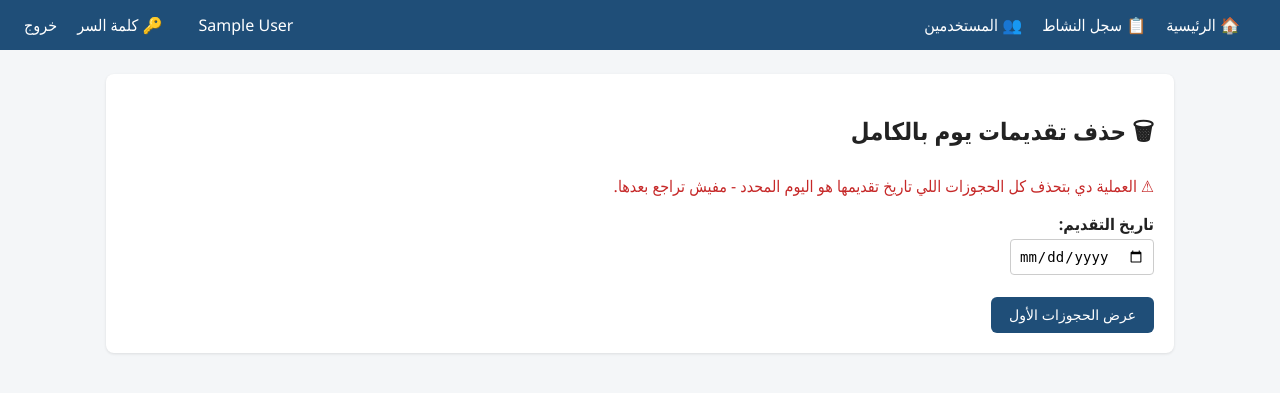
After one commit to kadamos2012/accounting-webapp, a Flask app: page /delete-day in a window 1280 px wide. The commit adds this page. Shown: the top 393 px of the page. Run offline with Flask 3, Linux system fonts and the light colour scheme; the visitor is signed in with stand-in values (Sample User, id 1); some libraries are stand-ins or nearby versions.

Commit message:
Revert incorrect approval-suppliers concept (approval = visa, same 3 suppliers); add delete-day feature

```diff
--- a/app.py
+++ b/app.py
@@ -932,6 +932,32 @@ def undo_import_page():
     return render_template("undo_import.html", last=last, result=result)
 
 
+@app.route("/delete-day", methods=["GET", "POST"])
+@login_required
+def delete_day_page():
+    result = None
+    preview = None
+    if request.method == "POST":
+        target_date = request.form.get("target_date", "").strip()
+        conn = get_connection(dict_cursor=True)
+        cur = conn.cursor()
+        if request.form.get("action") == "preview":
+            cur.execute("""
+                SELECT id, name, national_id, agent, package_code, total_sales
+                FROM sales WHERE submission_date = %s ORDER BY id
+            """, (target_date,))
+            preview = {"date": target_date, "rows": cur.fetchall()}
+        elif request.form.get("action") == "confirm_delete":
+            cur.execute("SELECT COUNT(*) AS cnt FROM sales WHERE submission_date = %s", (target_date,))
+            count = cur.fetchone()["cnt"]
+            cur.execute("DELETE FROM sales WHERE submission_date = %s", (target_date,))
+            conn.commit()
+            log("حذف تقديمات يوم", f"حذف {count} حجز بتاريخ تقديم {target_date}")
+            result = {"deleted": count, "date": target_date}
+        conn.close()
+    return render_template("delete_day.html", result=result, preview=preview)
+
+
 @app.route("/activity-log")
 @login_required
 @admin_required
--- a/templates/dashboard.html
+++ b/templates/dashboard.html
@@ -48,6 +48,7 @@
         <a href="{{ url_for('price_change_page') }}" class="btn" style="background:#00695C;">📆 سعر جديد من تاريخ</a>
         <a href="{{ url_for('health_check_page') }}" class="btn" style="background:#455A64;">🩺 فحص الصحة</a>
         <a href="{{ url_for('undo_import_page') }}" class="btn" style="background:#455A64;">↩ التراجع عن آخر استيراد</a>
+        <a href="{{ url_for('delete_day_page') }}" class="btn" style="background:#c62828;">🗑 حذف تقديمات يوم</a>
     </div>
 </div>
 {% endblock %}
--- /dev/null
+++ b/templates/delete_day.html
@@ -0,0 +1,45 @@
+{% extends "base.html" %}
+{% block title %}حذف تقديمات يوم{% endblock %}
+{% block content %}
+<div class="card">
+    <h2>🗑 حذف تقديمات يوم بالكامل</h2>
+    <p style="color:#c62828;">⚠ العملية دي بتحذف كل الحجوزات اللي تاريخ تقديمها هو اليوم المحدد - مفيش تراجع بعدها.</p>
+    <form method="post">
+        <input type="hidden" name="action" value="preview">
+        <label>تاريخ التقديم:</label>
+        <input type="date" name="target_date" required>
+        <br><br>
+        <button type="submit" class="btn">عرض الحجوزات الأول</button>
+    </form>
+</div>
+
+{% if preview %}
+<div class="card">
+    <h3>{{ preview.rows|length }} حجز بتاريخ تقديم {{ preview.date }}</h3>
+    <table>
+        <tr><th>الاسم</th><th>الرقم القومى</th><th>الوكيل</th><th>الباكدج</th><th>السعر</th></tr>
+        {% for r in preview.rows %}
+        <tr>
+            <td>{{ r.name }}</td><td>{{ r.national_id }}</td><td>{{ r.agent }}</td>
+            <td>{{ r.package_code }}</td><td>{{ "{:,.0f}".format(r.total_sales) }}</td>
+        </tr>
+        {% endfor %}
+    </table>
+    {% if preview.rows %}
+    <form method="post" onsubmit="return confirm('متأكدة إنك عايزة تحذفي كل الـ{{ preview.rows|length }} حجز دول؟ العملية مش قابلة للتراجع.');">
+        <input type="hidden" name="action" value="confirm_delete">
+        <input type="hidden" name="target_date" value="{{ preview.date }}">
+        <button type="submit" class="btn" style="background:#c62828;">
+            حذف كل الـ{{ preview.rows|length }} حجز دول نهائيًا
+        </button>
+    </form>
+    {% endif %}
+</div>
+{% endif %}
+
+{% if result %}
+<div class="card" style="background:#E8F5E9;">
+    تم حذف {{ result.deleted }} حجز بتاريخ تقديم {{ result.date }}.
+</div>
+{% endif %}
+{% endblock %}
```
